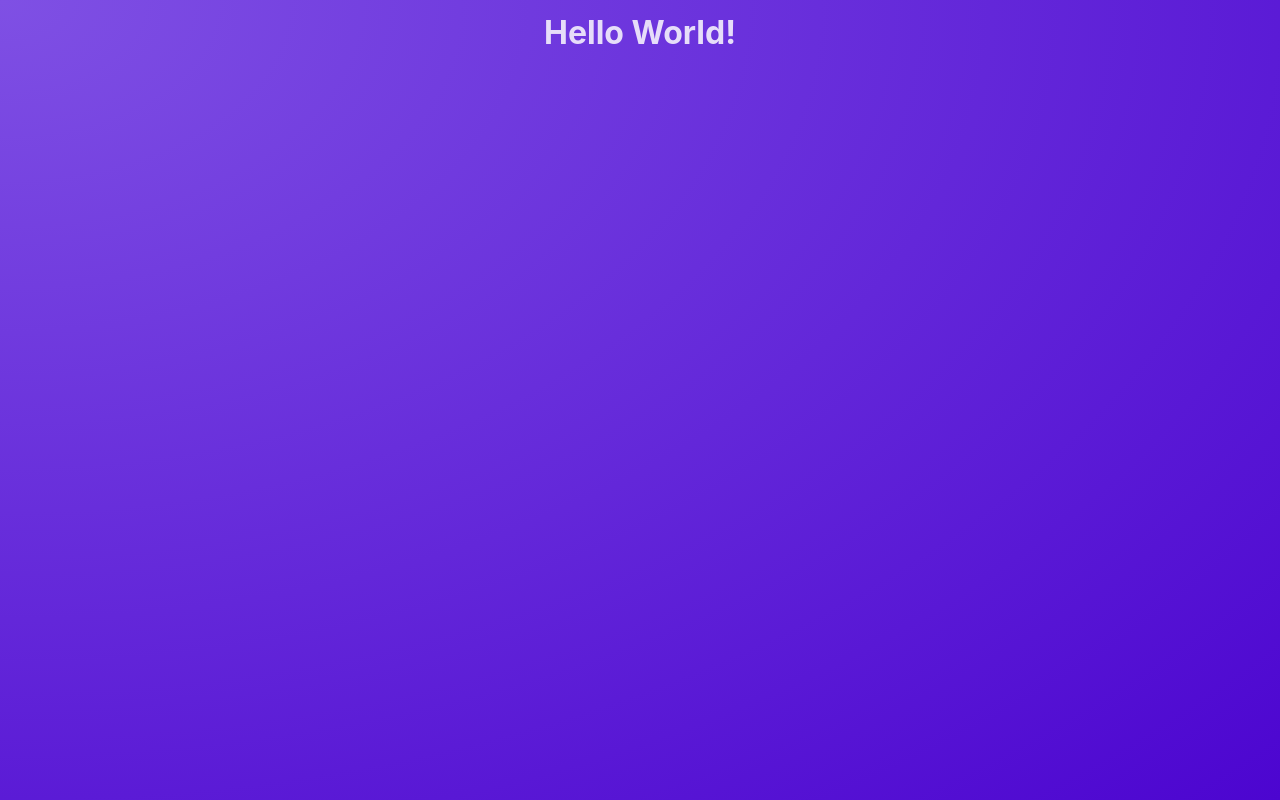
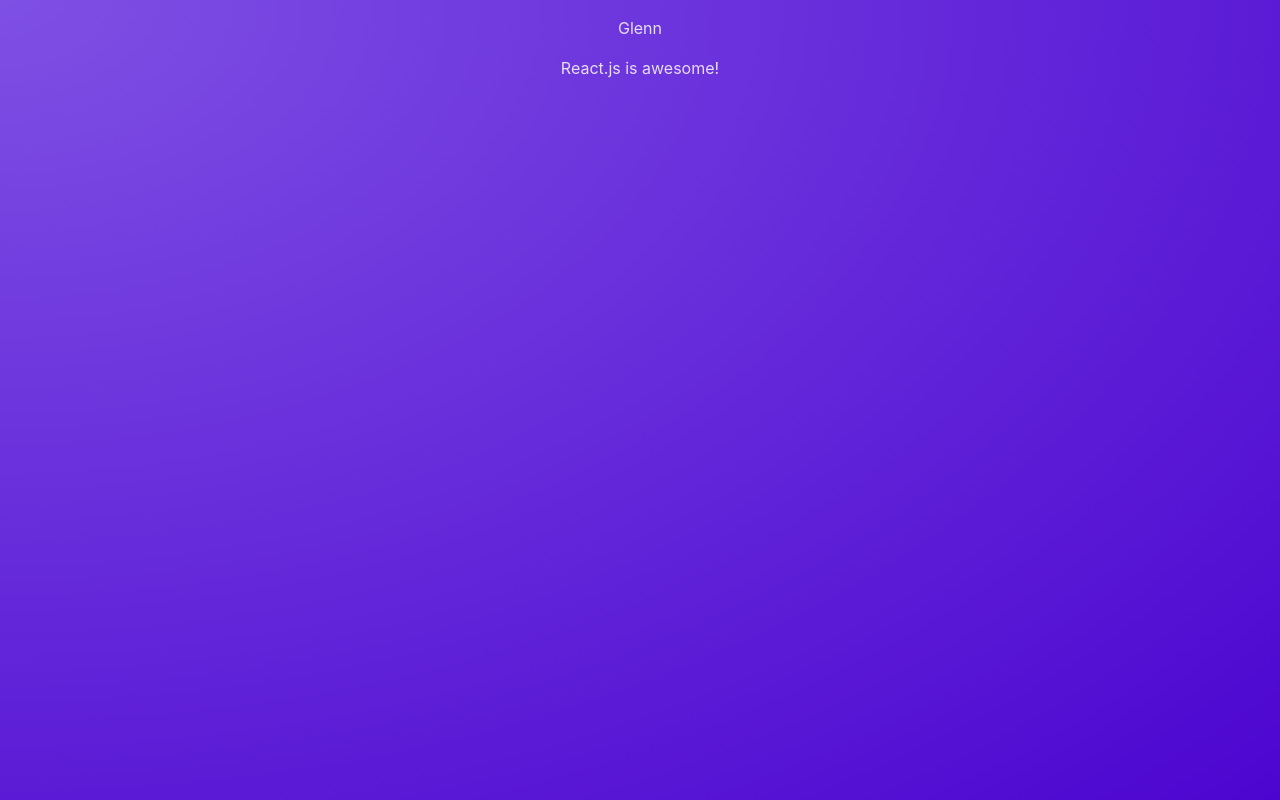
Before and after one commit to htack210/my-experiments, a React (Vite) app in the folder react-crash-course/: page / in a window 1280 px wide. Built offline with nearby package versions, Linux system fonts and the light colour scheme.

Commit message:
Create custom component with logic built in.

```diff
--- a/react-crash-course/src/App.jsx
+++ b/react-crash-course/src/App.jsx
@@ -1,5 +1,9 @@
+import Post from "./components/Post";
+
 function App() {
-  return <h1>Hello World!</h1>;
+  return (
+    <Post/>
+  );
 }
 
 export default App;
--- /dev/null
+++ b/react-crash-course/src/components/Post.jsx
@@ -0,0 +1,14 @@
+const names = ['Glenn', 'Jane'];
+
+function Post() {
+    const chosenName = Math.random() > 0.5 ? names[0] : names[1];
+
+    return(
+        <div>
+            <p>{chosenName}</p>
+            <p>React.js is awesome!</p>
+        </div>
+    )
+}
+
+export default Post;
```
